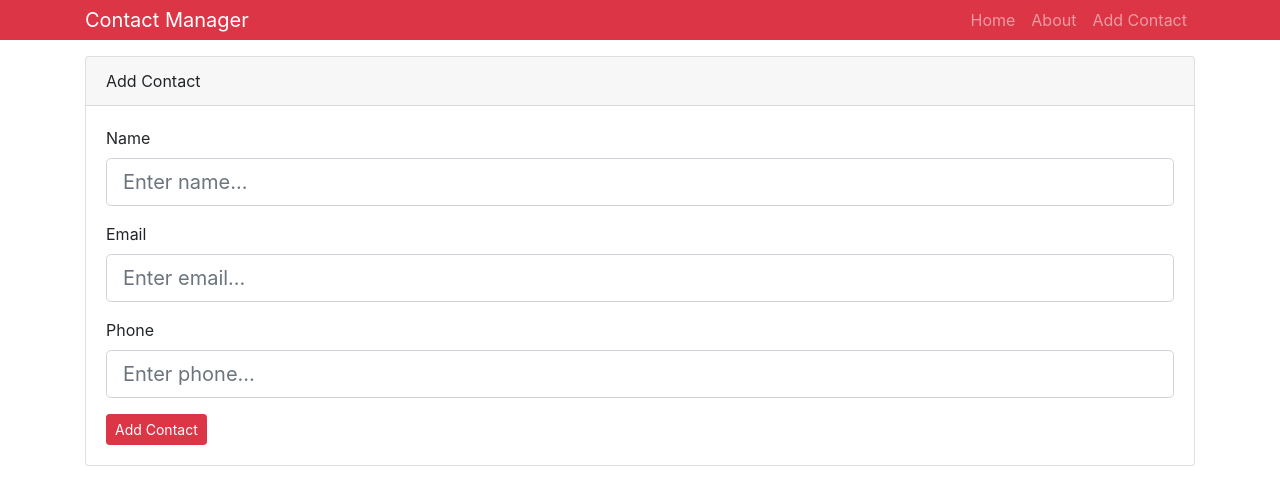
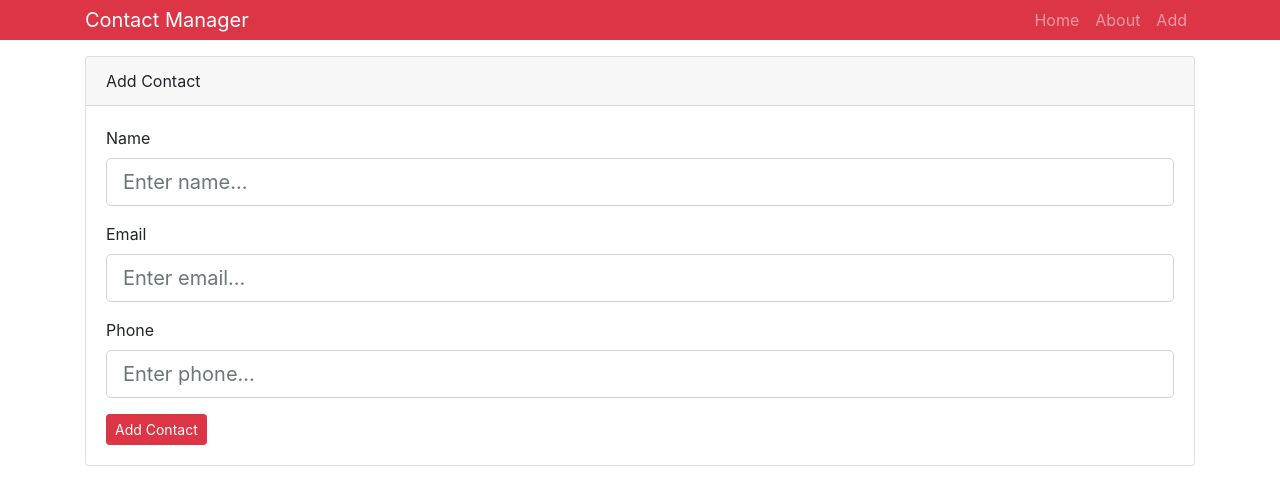
Before and after one commit to donal-crotty/contactmanager, a React (Create React App) app: page /contact/add in a window 1280 px wide. Shown: the top 502 px of the page. Built offline with nearby package versions, Linux system fonts and the light colour scheme; no server answers.

Commit message:
Added Links, handled 404s and get users request

```diff
--- a/src/App.js
+++ b/src/App.js
@@ -5,6 +5,7 @@
 import Header from './components/layout/Header';
 import About from './components/pages/About';
 import { Provider } from './context';
+import NotFound from './components/pages/404';
 
 import 'bootstrap/dist/css/bootstrap.min.css';
 
@@ -20,6 +21,7 @@
                 <Route exact path="/" component={Contacts} />
                 <Route exact path="/contact/add" component={AddContact} />
                 <Route exact path="/about" component={About} />
+                <Route component={NotFound} />
               </Switch>
             </div>
           </div>
--- a/src/components/contacts/AddContact.js
+++ b/src/components/contacts/AddContact.js
@@ -43,6 +43,7 @@
       phone: '',
       errors: {}
     });
+    this.props.history.push('/');
   };
   onChange = e => this.setState({ [e.target.name]: e.target.value });
 
--- a/src/components/layout/Header.js
+++ b/src/components/layout/Header.js
@@ -13,19 +13,22 @@
         <div>
           <ul className="navbar-nav mr-auto">
             <li className="nav-item">
-              <a href="/" className="nav-link">
+              <Link to="/" className="nav-link">
+                <i className="fas fa-home" />
                 Home
-              </a>
+              </Link>
             </li>
             <li className="nav-item">
-              <a href="/about" className="nav-link">
+              <Link to="/about" className="nav-link">
+                <i className="fas fa-question" />
                 About
-              </a>
+              </Link>
             </li>
             <li className="nav-item">
-              <a href="/contact/add" className="nav-link">
-                Add Contact
-              </a>
+              <Link to="/contact/add" className="nav-link">
+                <i className="fas fa-plus" />
+                Add
+              </Link>
             </li>
           </ul>
         </div>
--- /dev/null
+++ b/src/components/pages/404.js
@@ -0,0 +1,12 @@
+import React from 'react';
+
+export default () => {
+  return (
+    <div>
+      <h1 className="display-4">
+        <span className="text-danger">404</span> Page not found.
+      </h1>
+      <p className="lead">Sorry, that page does not exist.</p>
+    </div>
+  );
+};
--- a/src/context.js
+++ b/src/context.js
@@ -1,4 +1,5 @@
 import React, { Component } from 'react';
+import axios from 'axios';
 
 const Context = React.createContext();
 
@@ -23,31 +24,16 @@
 
 export class Provider extends Component {
   state = {
-    contacts: [
-      {
-        id: 1,
-        name: 'John Doe',
-        email: 'jdoe@gmail.com',
-        phone: '555-555-5555'
-      },
-      {
-        id: 2,
-        name: 'Karen Doe',
-        email: 'kdoe@gmail.com',
-        phone: '555-777-5555'
-      },
-      {
-        id: 3,
-        name: 'Joe Williams',
-        email: 'jwilliams@gmail.com',
-        phone: '555-555-4546'
-      }
-    ],
+    contacts: [],
     dispatch: action => {
       this.setState(state => reducer(state, action));
     }
   };
-
+  componentDidMount() {
+    axios
+      .get('https://jsonplaceholder.typicode.com/users')
+      .then(res => this.setState({ contacts: res.data }));
+  }
   render() {
     return (
       <Context.Provider value={this.state}>
```
